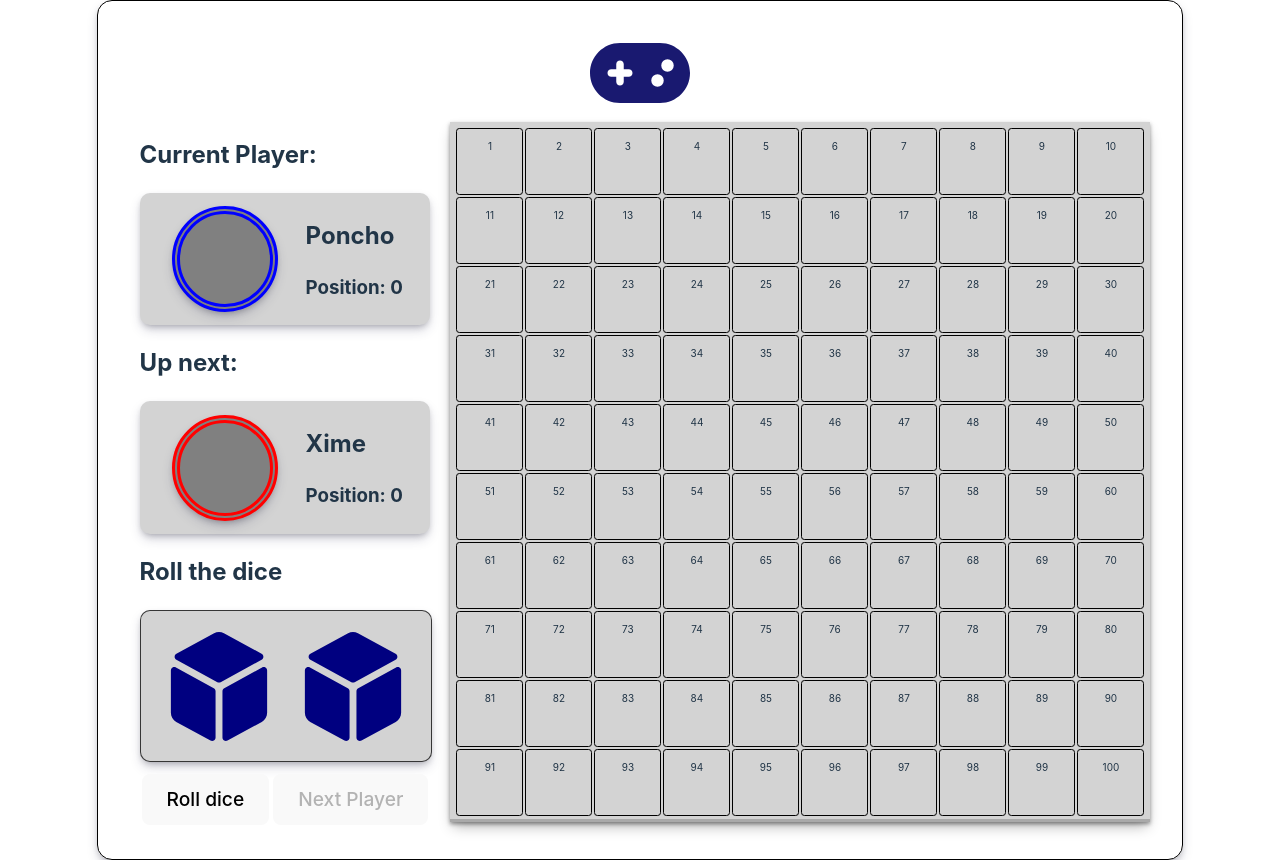
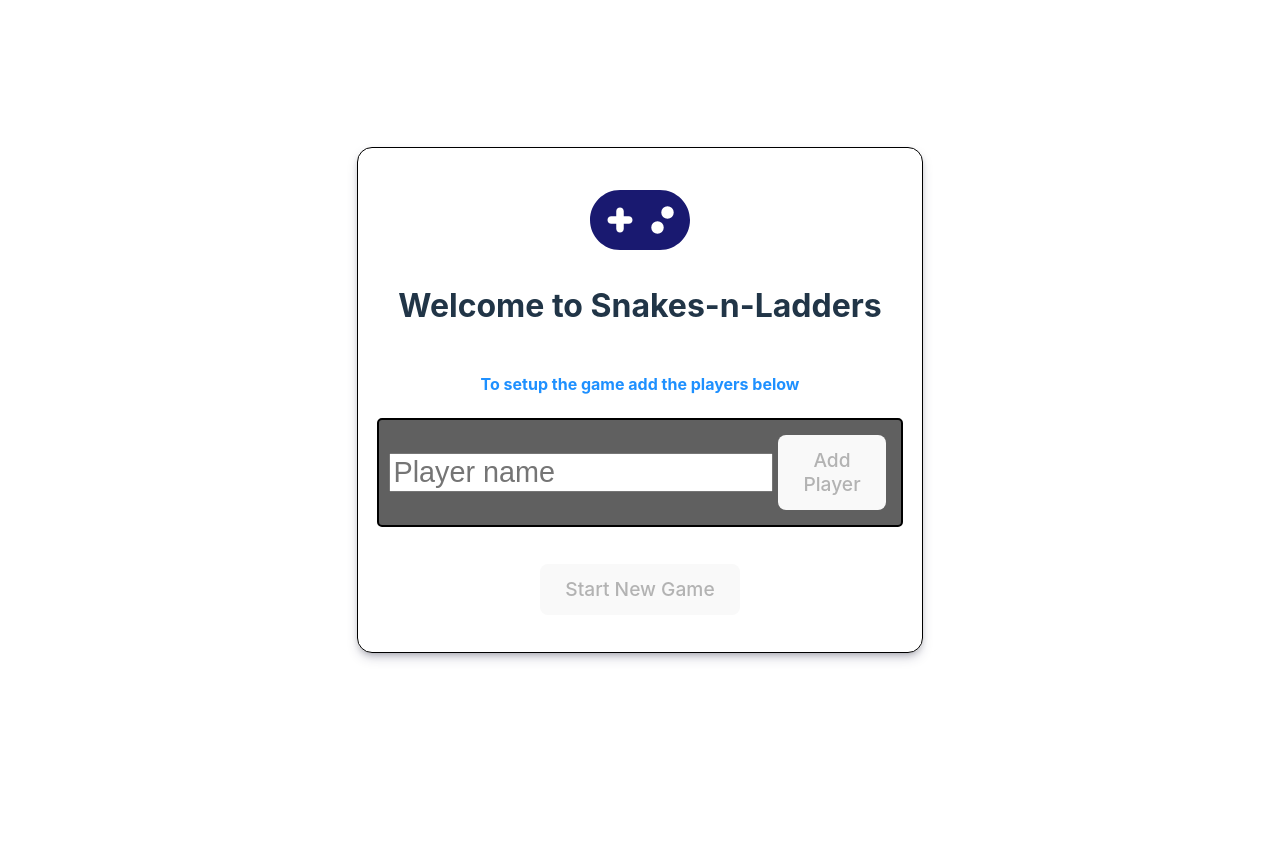
Before and after one commit to agt35/snakes-n-ladders, a Vue app: page / in a window 1280 px wide. After the commit the page ends 800 px from the top, so only its background shows below. Built offline with nearby package versions, Linux system fonts and the light colour scheme.

Commit message:
Add player setup components and logic

```diff
--- a/src/App.vue
+++ b/src/App.vue
@@ -1,9 +1,26 @@
-<script setup>
+<script>
 import Game from './components/Game/Game.vue';
+import Setup from './components/Setup/Setup.vue';
+
+import { store } from './store.js';
+
+export default {
+  components: {
+    Game,
+    Setup,
+  },
+  data() {
+    return {
+      store,
+    };
+  },
+};
+
 </script>
 
 <template>
-  <Game />
+  <Game v-if="store.isStarted" />
+  <Setup v-else />
 </template>
 
 <style scoped></style>
--- a/src/components/Game/Game.vue
+++ b/src/components/Game/Game.vue
@@ -40,6 +40,7 @@ export default {
       <Board />
     </div>
   </div>
+  <button @click="store.exitGame">Exit</button>
 </template>
 
 <style>
--- /dev/null
+++ b/src/components/Setup/PlayerGrid.vue
@@ -0,0 +1,49 @@
+<script>
+import { store } from '../../store.js';
+
+export default {
+    data() {
+        return {
+            store,
+        };
+    },
+}
+</script>
+
+<template>
+    <div class="player-grid">
+        <div v-for="player in store.players" :key="player.id" class="player-circle-container">
+            <div class="player-circle" :style="{ borderColor: player.color }">{{ player.name }}</div>
+            <button class="btn-small" @click="store.removePlayer(player)">X</button>
+        </div>
+    </div>
+</template>
+
+<style scoped>
+.player-grid {
+    display: flex;
+    justify-content: space-evenly;
+    flex-wrap: wrap;
+}
+
+.player-circle-container {
+    margin: 20px 10px;
+}
+
+.player-circle {
+    width: 75px;
+    height: 75px;
+    border-radius: 50%;
+    border: 8px double;
+    background-color: #ccc;
+    display: flex;
+    justify-content: center;
+    align-items: center;
+    font-size: 0.8rem;
+    box-shadow: -2px 2px 10px black;
+}
+
+.btn-small {
+    font-size: 0.5rem;
+}
+</style>
--- /dev/null
+++ b/src/components/Setup/Setup.vue
@@ -0,0 +1,77 @@
+<script>
+import { store } from '../../store.js';
+import PlayerGrid from './PlayerGrid.vue';
+
+export default {
+    data() {
+        return {
+            store,
+        };
+    },
+    components: {
+        PlayerGrid,
+    },
+    computed: {
+        isAddDisabled() {
+            return store.availableColors.length === 0 || store.newPlayer === '';
+        },
+        isStartDisabled() {
+            return store.players.length < 2;
+        },
+    },
+}
+</script>
+
+<template>
+    <div class="header">
+        <font-awesome-icon icon="fa-solid fa-gamepad" class="icon" />
+        <h1>Welcome to Snakes-n-Ladders</h1>
+        <h4>To setup the game add the players below</h4>
+    </div>
+    <div id="setup">
+        <div class="add-form">
+            <form @submit.prevent="store.addPlayer" class="add-form">
+                <input v-model="store.newPlayer" type="text" placeholder="Player name" />
+                <button :disabled="isAddDisabled">Add Player</button>
+            </form>
+        </div>
+        <div>
+            <PlayerGrid />
+        </div>
+        <button :disabled="isStartDisabled" @click="store.setupGame">Start New Game</button>
+    </div>
+</template>
+
+<style>
+#setup {
+    width: 500px;
+}
+
+.header {
+    display: flex;
+    flex-direction: column;
+    align-items: center;
+}
+
+h4 {
+    color: dodgerblue;
+}
+
+.add-form {
+    display: flex;
+    justify-content: center;
+    align-items: center;
+    margin-bottom: 1rem;
+}
+
+input {
+    font-size: 1.8em;
+}
+
+form {
+    border: 2px solid black;
+    background-color: rgb(96, 96, 96);
+    padding: 10px;
+    border-radius: 5px;
+}
+</style>
--- a/src/store.js
+++ b/src/store.js
@@ -1,12 +1,20 @@
 import { reactive } from 'vue';
 
 export const store = reactive({
-  players: [
-    { name: 'Poncho', position: 0, color: 'blue' },
-    { name: 'Xime', position: 0, color: 'red' },
-    { name: 'Moni', position: 0, color: 'yellow' },
-  ],
-  availableColors: [],
+  players: [],
+  availableColors: ["red",
+    "green",
+    "darkorange",
+    "cyan",
+    "magenta",
+    "khaki",
+    "black",
+    "gold",
+    "indigo",
+    "tomato",
+    "dodgerblue",],
+  newPlayer: '',
+  isStarted: false,
   diceOne: 0,
   diceTwo: 0,
   squares: 0,
@@ -14,6 +22,7 @@ export const store = reactive({
   isRollDisabled: false,
   isDouble: false,
   currentPlayerIndex: 0,
+  squares: [],
   get currentPlayer() {
     return this.players[this.currentPlayerIndex];
   },
@@ -43,8 +52,24 @@ export const store = reactive({
     }
   },
   setupGame() {
-    for (let step = 100; step > 0; step--) {
-      this.squares.push(step);
-    }
+    this.isStarted = true;
+    this.players.forEach((player) => {
+      player.position = 0;
+    });
   },
+  exitGame() {
+    this.isStarted = false;
+  },
+  addPlayer() {
+    this.players.push({
+      name: this.newPlayer,
+      position: 0,
+      color: this.availableColors.pop(),
+    });
+    this.newPlayer = '';
+  },
+  removePlayer(player) {
+    this.players = this.players.filter((p) => p !== player);
+    this.availableColors.push(player.color);
+  }
 });
--- a/src/style.css
+++ b/src/style.css
@@ -34,7 +34,7 @@ button {
   background-color: #1a1a1a;
   cursor: pointer;
   transition: border-color 0.25s;
-  margin: 2px;
+  margin: 5px;
 }
 button:hover {
   border-color: yellowgreen;
```
